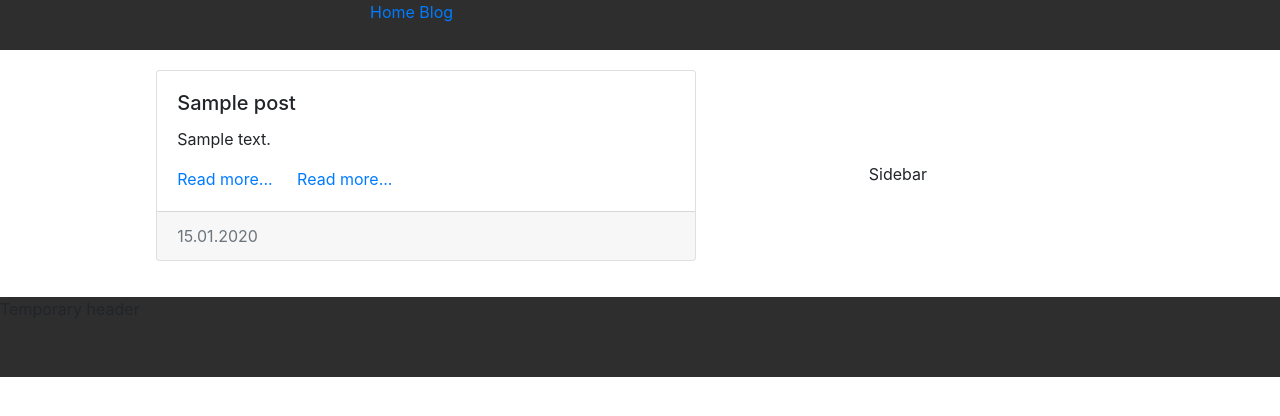
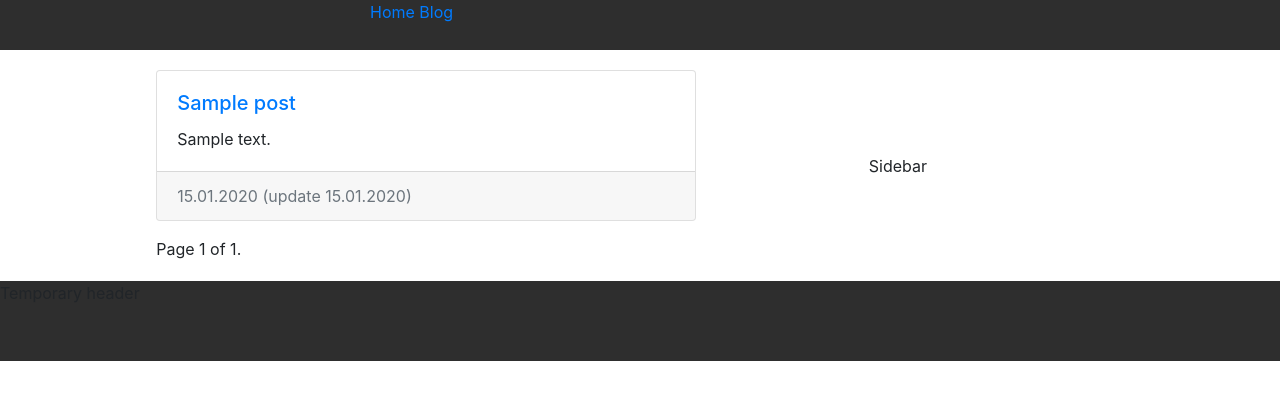
Before and after one commit to baikov/django-blog, a Django app: page /blog/ in a window 1280 px wide. Shown: the top 416 px of the page. Run offline with Django 3.2, Linux system fonts and the light colour scheme; tables that the repository leaves empty hold one stand-in row (values such as "Sample post"); some libraries are stand-ins or nearby versions.

Commit message:
template changes

```diff
--- a/src/blog/templates/blog/blog-list.html
+++ b/src/blog/templates/blog/blog-list.html
@@ -1,4 +1,5 @@
 {% extends 'base.html' %}
+{% block canonical %}{% url 'blog:list' %}{% endblock canonical %}
 {% block seo_title %}Post List{% endblock seo_title %}
 {% block content %}
     {% if posts %}
@@ -8,13 +9,16 @@
             <div class="card mb-3{% if post.is_highlighted %} featured{%endif%}">
                 {# <img src="" class="card-img-top"> #}
                 <div class="card-body">
-                    <h5 class="card-title">{{ post.title }}</h5>
+                    <a href="{{post.get_absolute_url}}">
+                        <h5 class="card-title">{{ post.title }}</h5>
+                    </a>
                     <p class="card-text">{{ post.short_text }}</p>
-                    <a href="{% url 'blog:detail' post.slug %}" class="card-link">Read more...</a>
-                    <a href="{{post.get_absolute_url}}" class="card-link">Read more...</a>
                     {% if not post.is_published %}Draft{%endif%}
                 </div>
-                <div class="card-footer text-muted">{{ post.updated_date|date:"d.m.Y" }}</div>
+                <div class="card-footer text-muted">
+                    {{ post.created_date|date:"d.m.Y" }}
+                    (update {{ post.updated_date|date:"d.m.Y" }})
+                </div>
             </div>
 
             {% endfor %}
@@ -22,6 +26,23 @@
     {% else %}
         <p>No posts here!</p>
     {% endif %}
+    <div class="pagination">
+    <span class="step-links">
+        {% if page_obj.has_previous %}
+            <a href="?page=1">&laquo; first</a>
+            <a href="?page={{ page_obj.previous_page_number }}">previous</a>
+        {% endif %}
+
+        <span class="current">
+            Page {{ page_obj.number }} of {{ page_obj.paginator.num_pages }}.
+        </span>
+
+        {% if page_obj.has_next %}
+            <a href="?page={{ page_obj.next_page_number }}">next</a>
+            <a href="?page={{ page_obj.paginator.num_pages }}">last &raquo;</a>
+        {% endif %}
+    </span>
+</div>
 {% endblock %}
 
 {% block aside %}
--- a/src/templates/base.html
+++ b/src/templates/base.html
@@ -6,12 +6,15 @@
     <meta charset="UTF-8">
     <meta name="viewport" content="width=device-width, initial-scale=1.0">
     <meta http-equiv="X-UA-Compatible" content="ie=edge">
+    <link rel="canonical" href="{{ request.scheme }}://{{ request.META.HTTP_HOST }}{% block canonical %}{% endblock %}">
     <link rel="stylesheet" href="https://stackpath.bootstrapcdn.com/bootstrap/4.4.1/css/bootstrap.min.css"
         integrity="sha384-Vkoo8x4CGsO3+Hhxv8T/Q5PaXtkKtu6ug5TOeNV6gBiFeWPGFN9MuhOf23Q9Ifjh" crossorigin="anonymous">
     <title>{% block seo_title %}{% endblock %}</title>
     <meta name="description" content="{% block seo_description %}{% endblock %}" />
     <link rel="stylesheet" type="text/css" href="{% static 'css/base.css' %}">
     <link rel="stylesheet" type="text/css" href="{% static 'blog/style.css' %}">
+    <link rel="stylesheet" href="{% static 'ckeditor/ckeditor/plugins/codesnippet/lib/highlight/styles/default.css' %}" />
+<script src="{% static 'ckeditor/ckeditor/plugins/codesnippet/lib/highlight/highlight.pack.js' %}"></script>
 </head>
 
 <body>
@@ -27,6 +30,7 @@
     </div>
     {# Footer #}
     {% include "partials/_footer.html" %}
+    <script>hljs.initHighlightingOnLoad();</script>
 </body>
 
 </html>
```
Also changed, not shown: src/blog/templates/blog/blog-detail.html (+25 -4 lines), src/blog/templates/blog/post_update_form.html (added, +22 -0 lines).
